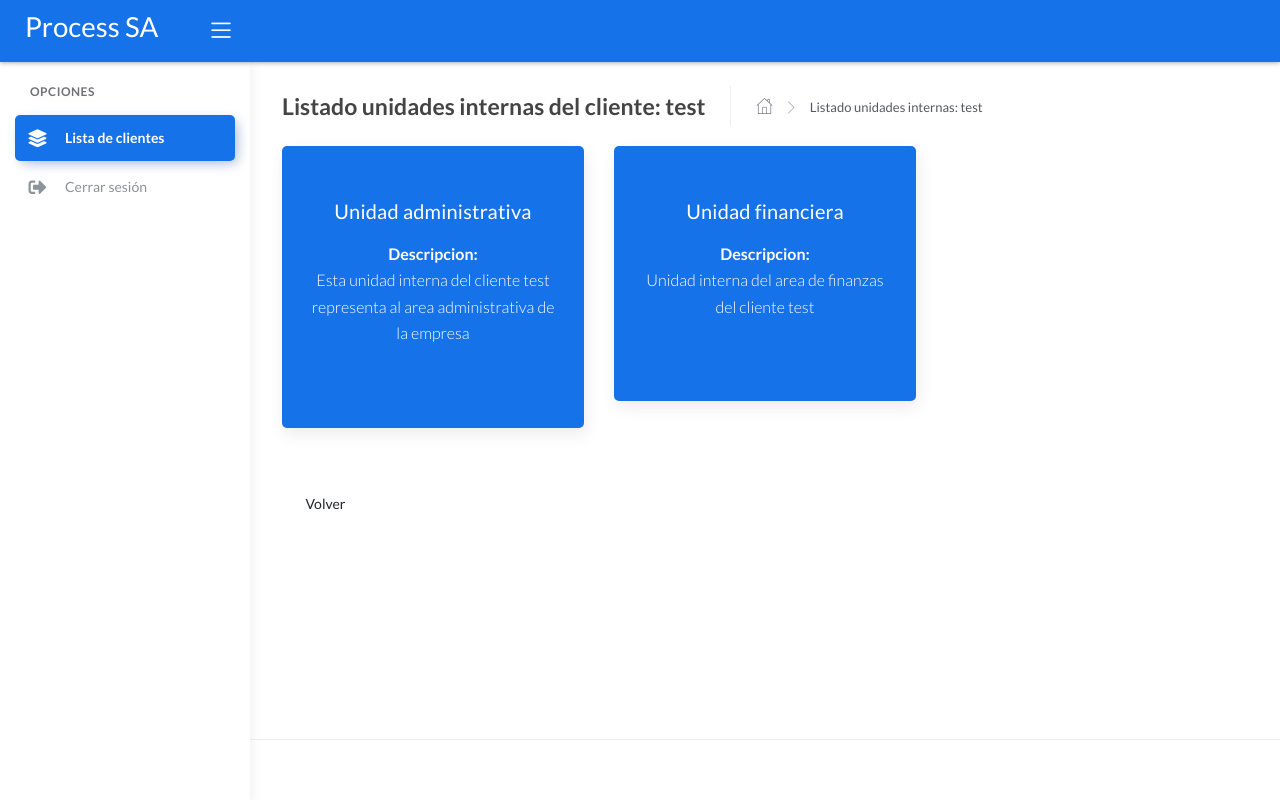
After one commit to ImSoHappi/Process-SA, a Django app: page /unidad_list/1/ in a window 1280 px wide. The commit adds this page. Run offline with Django 3.2, Linux system fonts and the light colour scheme; a user stored in the database is signed in; data comes from the database, SQL or seed files in the repository; both versions use the stored data as it was after the commit; some libraries are stand-ins or nearby versions.

Commit message:
Se agrego el modelo de unidad interna y un listado de las unidades internas de cada cliente

```diff
--- a/processCore/admin.py
+++ b/processCore/admin.py
@@ -4,6 +4,7 @@ from .models import *
 # Register your models here.
 
 admin.site.register(Client)
+admin.site.register(UnidadInterna)
 admin.site.register(Process)
 admin.site.register(Task)
 admin.site.register(Rejectcomment)
--- a/processCore/models.py
+++ b/processCore/models.py
@@ -14,6 +14,16 @@ TASK_STATUS = (
 class Client(models.Model):
     name = models.CharField(max_length=100)
     email = models.EmailField()
+    description = models.TextField(max_length=200)
+    created_at = models.DateTimeField(auto_now_add=True)
+    disabled = models.BooleanField(default = False)
+
+    def __str__(self):
+        return self.name
+
+class UnidadInterna(models.Model):
+    name = models.CharField(max_length=100)
+    client = models.ForeignKey('Client', on_delete = models.CASCADE)
     description = models.TextField(max_length=200)
     created_at = models.DateTimeField(auto_now_add=True)
     disabled = models.BooleanField(default = False)
--- a/processCore/templates/process_list.html
+++ b/processCore/templates/process_list.html
@@ -27,6 +27,9 @@
             <div style="margin-bottom: 75px;">
                 <a href="{% url 'add_process' client_pk=client.pk %}" class="mb-5"><button class="btn btn-success pull-right"><span class="btn-label"><i class="fa fa-plus"></i></span>Crear proceso</button></a>
             </div>
+            <div style="margin-bottom: 75px;">
+                <a href="{% url 'unidad_list' client_pk=client.pk %}" class="mb-5"><button class="btn btn-info pull-right"><span class="btn-label"><i></i></span>Unidades internas</button></a>
+            </div>
         {% endif %}
 
         <div class="row">
--- /dev/null
+++ b/processCore/templates/unidad_list.html
@@ -0,0 +1,55 @@
+{% extends "layouts/base.html" %}
+
+{% block title %} Dashboard {% endblock %}
+{% block stylesheets %}{% endblock stylesheets %}
+
+{% block content %}
+
+    <div class="page-inner">
+
+        <div class="page-header">
+            <h4 class="page-title">Listado unidades internas del cliente: {{ client.name }} </h4>
+            <ul class="breadcrumbs">
+                <li class="nav-home">
+                    <a href="{% url 'client_list' %} ">
+                        <i class="flaticon-home"></i>
+                    </a>
+                </li>
+                <li class="separator">
+                    <i class="flaticon-right-arrow"></i>
+                </li>
+                <li class="nav-item">
+                    <a href="">Listado unidades internas: {{ client.name }}</a>
+                </li>
+            </ul>
+        </div>
+
+        <div class="row">
+            {% for unidad in unidad_list %}
+            <div class="col-md-4">
+                <div class="card card-primary card-annoucement card-round">
+                    <div class="card-body text-center">
+                        <div class="card-opening">{{ unidad.name }}</div>
+                        <div class="card-desc"><strong>Descripcion: </strong><br>{{ unidad.description }}</div>
+                        <div class="card-detail mt-3">
+                        </div>
+                    </div>
+                </div>
+            </div>
+            {% endfor %}
+        </div>
+
+        <div class="row">
+            <div class="col-md-4">
+                <a href="/process_list/{{ client.pk }}" class="btn btn-light btn-rounded mt-4">Volver</a>
+            </div>
+        </div>
+
+    </div>
+
+{% endblock content %}
+
+
+{% block javascripts %}
+
+{% endblock javascripts %}
--- a/processCore/urls.py
+++ b/processCore/urls.py
@@ -5,6 +5,7 @@ urlpatterns = [
     path('client_list', views.client_list, name="client_list"),
     path('client_list/add_client', views.add_client, name="add_client"),
 
+    path('unidad_list/<int:client_pk>/', views.unidad_list, name="unidad_list"),
     path('process_list/<int:client_pk>/', views.process_list, name="process_list"),
     path('process_list/<int:client_pk>/add_process', views.add_process, name="add_process"),
 
--- a/processCore/views.py
+++ b/processCore/views.py
@@ -18,6 +18,15 @@ def client_list(request):
 
     return render(request, 'index.html', context=context)
 
+def unidad_list(request, client_pk):
+    current_user = request.user
+
+    context = {}
+    context['client'] = Client.objects.get(pk=client_pk)
+    context['unidad_list'] = UnidadInterna.objects.filter(client=client_pk)
+    context['employee'] = userModel.objects.get(user=current_user)
+
+    return render(request, 'unidad_list.html', context=context)
 
 def process_list(request, client_pk):
     current_user = request.user
```
Also changed, not shown: db.sqlite3, processCore/migrations/0006_unidadinterna.py (added).
